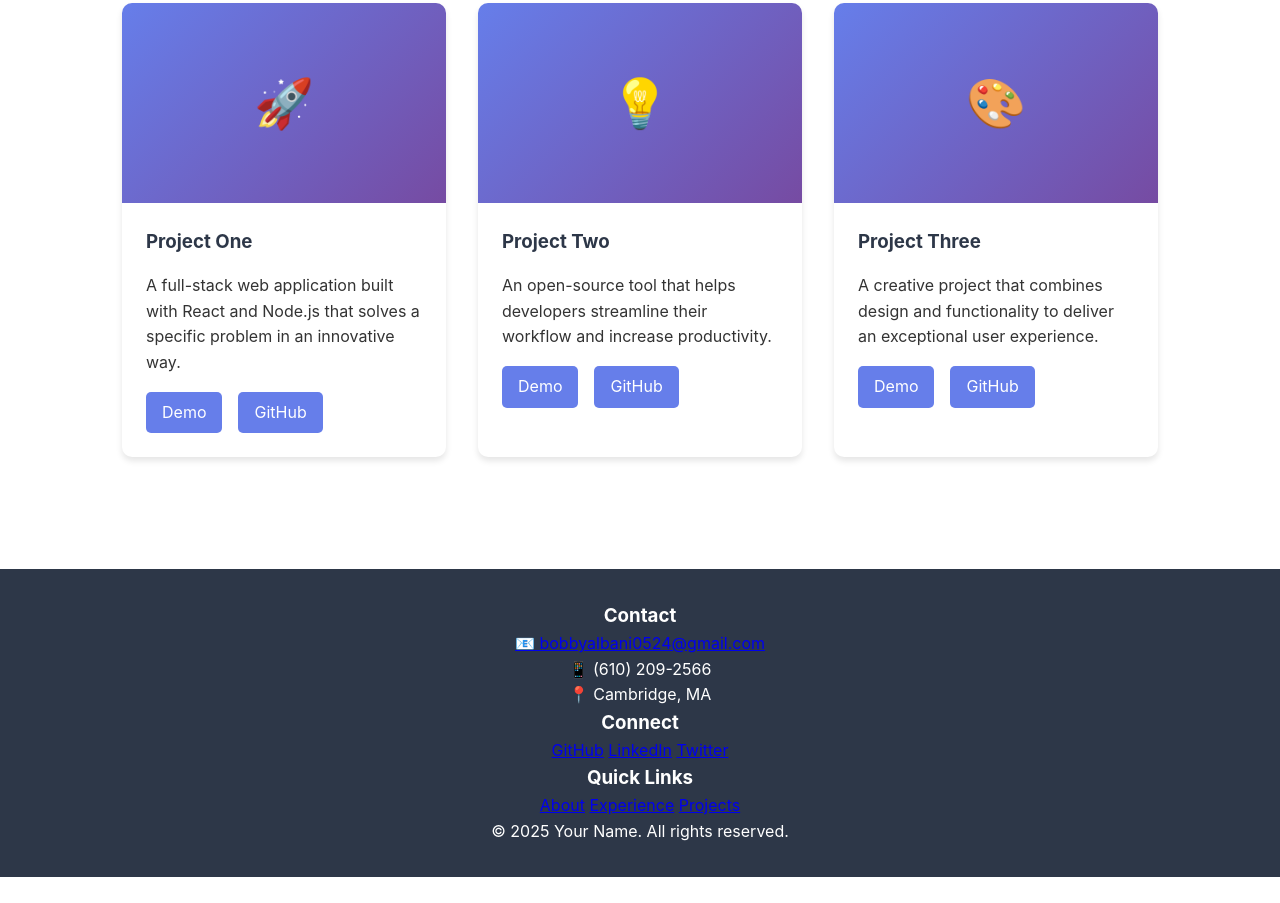
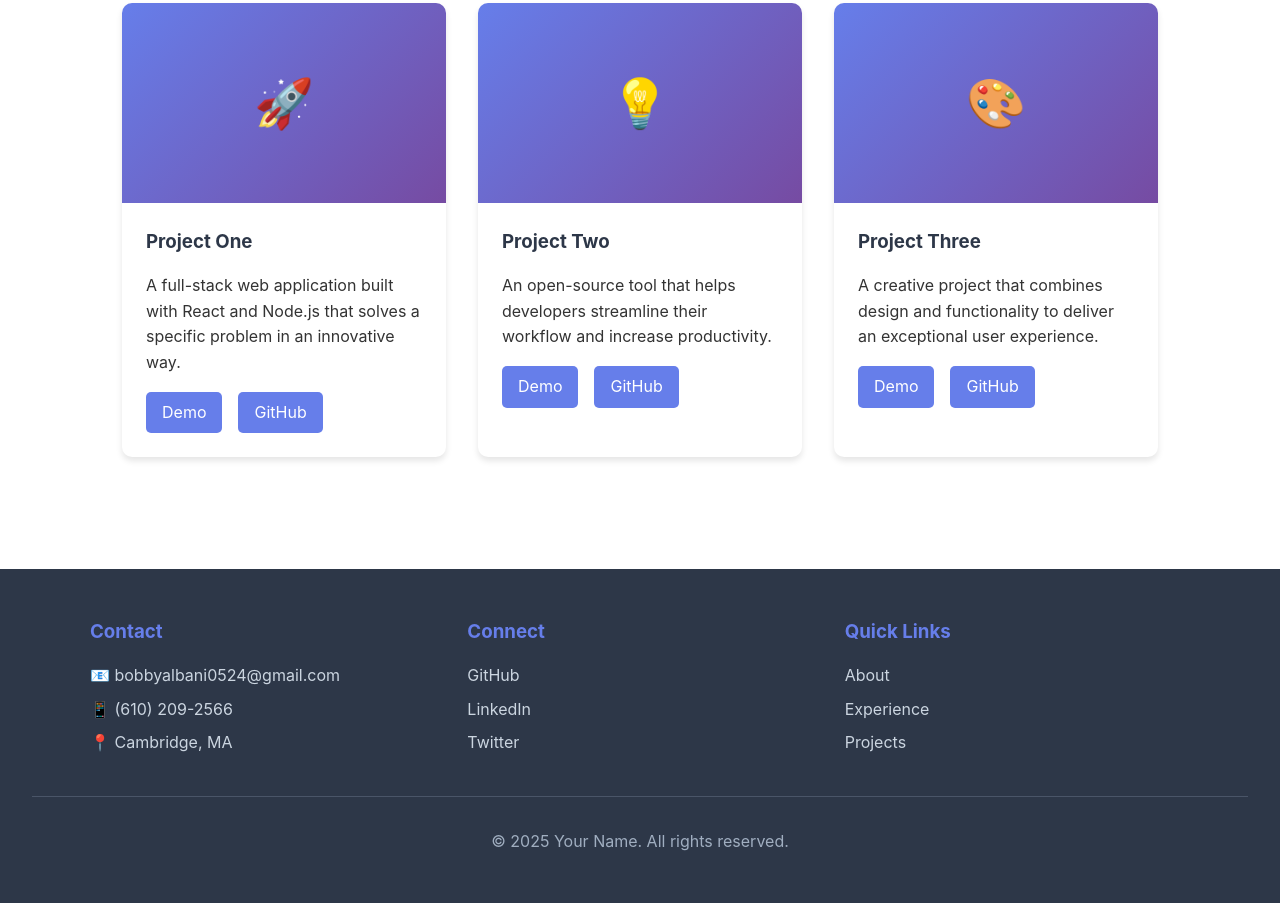
Before and after one commit to bhirokia/bhirokia.github.io, a plain HTML site: page index.html in a window 1280 px wide. Shown: the part 2250-3153 px from the top of the page. Before the commit the page ends 3127 px from the top, so only its background shows below. Drawn offline with Linux system fonts and the light colour scheme.

Commit message:
added style to footer

```diff
--- a/index.html
+++ b/index.html
@@ -297,8 +297,39 @@
         footer {
             background: #2d3748;
             color: white;
+            padding: 3rem 2rem;
+        }
+
+        .footer-content {
+            max-width: 1100px;
+            margin: 0 auto;
+            display: grid;
+            grid-template-columns: repeat(auto-fit, minmax(250px, 1fr));
+            gap: 2rem;
+            margin-bottom: 2rem;
+        }
+
+        .footer-section h3 {
+            margin-bottom: 1rem;
+            color: #667eea;
+        }
+
+        .footer-section p, .footer-section a {
+            color: #cbd5e0;
+            text-decoration: none;
+            display: block;
+            margin-bottom: 0.5rem;
+        }
+
+        .footer-section a:hover {
+            color: #667eea;
+        }
+
+        .footer-bottom {
             text-align: center;
-            padding: 2rem;
+            padding-top: 2rem;
+            border-top: 1px solid #4a5568;
+            color: #a0aec0;
         }
 
         @keyframes fadeInDown {
@@ -360,8 +391,8 @@
             }
 
             .profile-image {
-                width: 200px;
-                height: 200px;
+                width: 150px;
+                height: 150px;
             }
 
             h2 {
```
